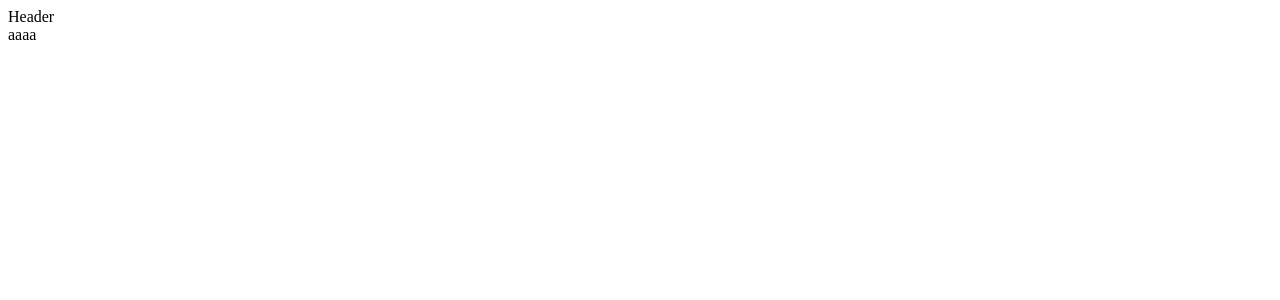
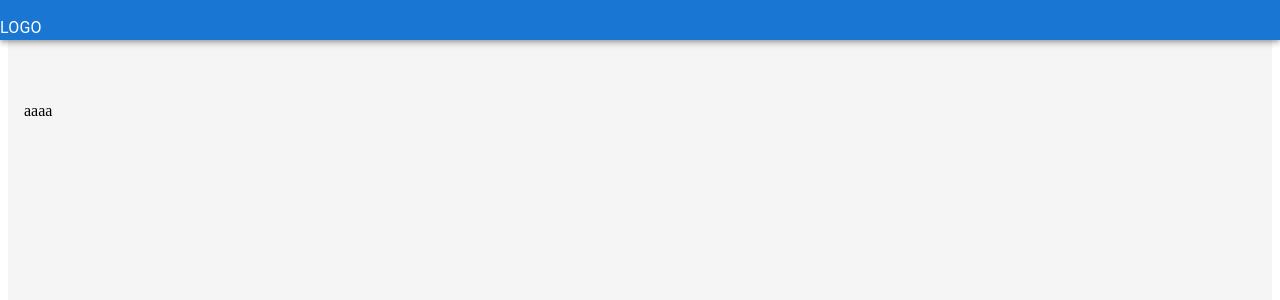
Before and after one commit to rmc741/TextEditorTest, a React (Vite) app: page / in a window 1280 px wide. Shown: the top 300 px of the page. Built offline with nearby package versions, Linux system fonts and the light colour scheme; some icons are missing.

Commit message:
add header

```diff
--- a/package.json
+++ b/package.json
@@ -12,7 +12,7 @@
   "dependencies": {
     "@emotion/react": "^11.14.0",
     "@emotion/styled": "^11.14.1",
-    "@mui/icons-material": "^7.3.2",
+    "@mui/icons-material": "^7.3.4",
     "@mui/material": "^7.3.4",
     "axios": "^1.12.2",
     "react": "^19.1.1",
--- a/src/components/layout/header/Header.tsx
+++ b/src/components/layout/header/Header.tsx
@@ -1,7 +1,13 @@
+import { AppBar, Typography } from "@mui/material";
+import AdbIcon from '@mui/icons-material/Adb';
+
 export function Header() {
     return (
-        <div>
-            Header
-        </div>
+        <AppBar>
+            <AdbIcon/>
+            <Typography>
+              LOGO
+            </Typography>
+        </AppBar>
     );
 }
--- a/src/index.css
+++ b/src/index.css
@@ -0,0 +1,14 @@
+.app-container {
+  min-height: 100vh;
+  display: flex;
+  flex-direction: column;
+}
+
+.main-content {
+  flex: 1;
+  padding-top: 4rem;
+  padding-left: 1rem;
+  padding-right: 1rem;
+  margin-top: 30px;
+  background-color: #F5F5F5;
+}
```
Also changed, not shown: 1 other file (tests, documents, lock files or other folders).
